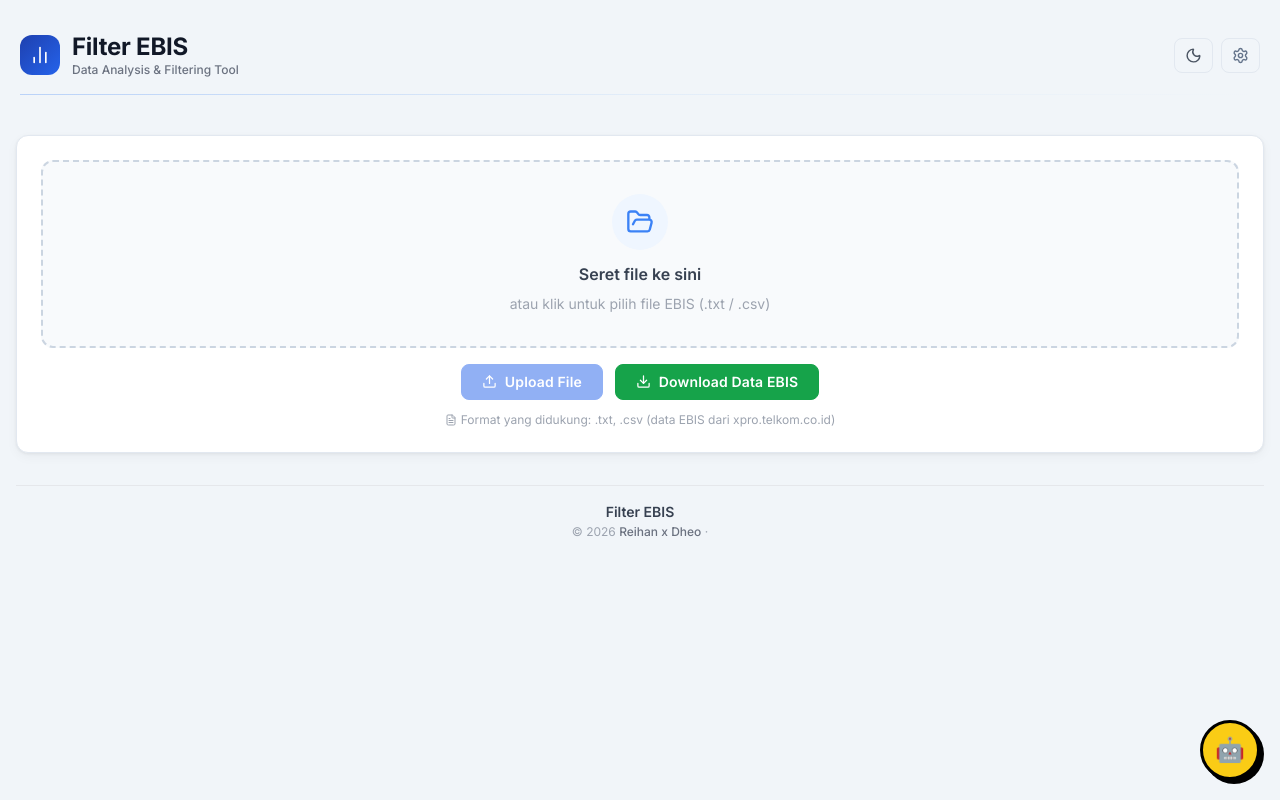
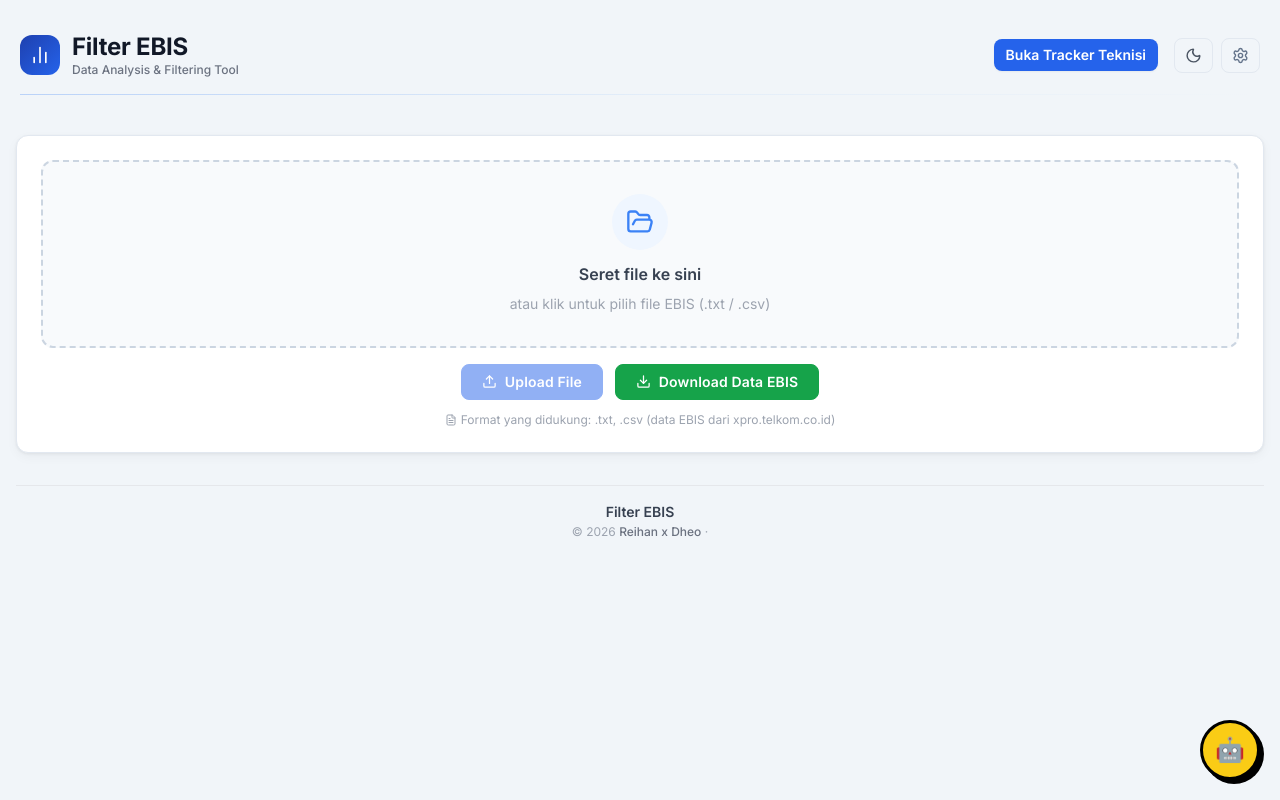
Before and after one commit to ReihanMutaqin/ebis, a React (Vite) app: page / in a window 1280 px wide. Built offline with nearby package versions, Linux system fonts and the light colour scheme.

Commit message:
Add link to tracker

```diff
--- a/src/components/Header.tsx
+++ b/src/components/Header.tsx
@@ -33,6 +33,14 @@
 
         {/* Right controls */}
         <div className="flex items-center gap-2">
+          <a
+            href="https://teknisi-seven.vercel.app"
+            target="_blank"
+            rel="noopener noreferrer"
+            className="bg-blue-600 hover:bg-blue-700 text-white px-3 py-1.5 rounded-lg text-sm font-semibold shadow-sm transition-colors mr-2"
+          >
+            Buka Tracker Teknisi
+          </a>
           <button
             onClick={onToggleTheme}
             className="pro-btn pro-btn-ghost !px-2.5 !py-2"
```
